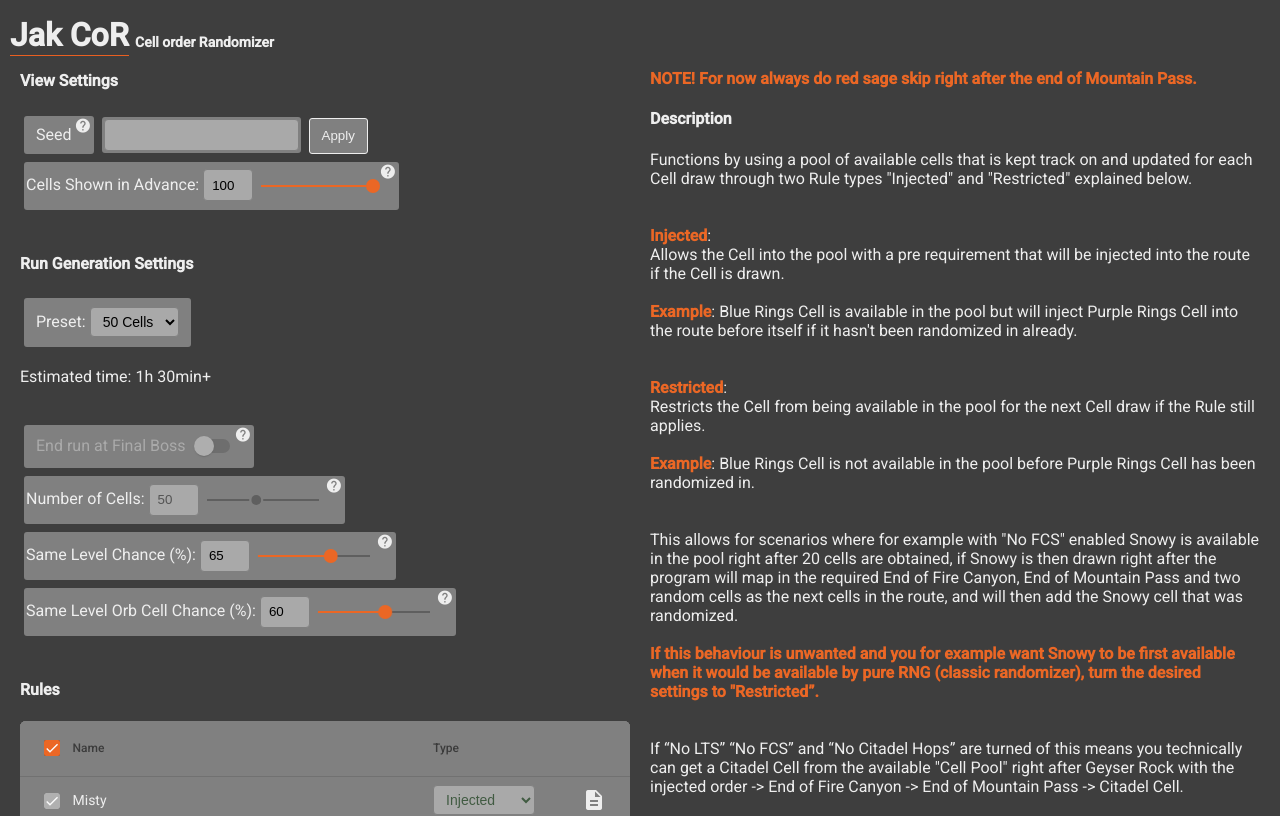
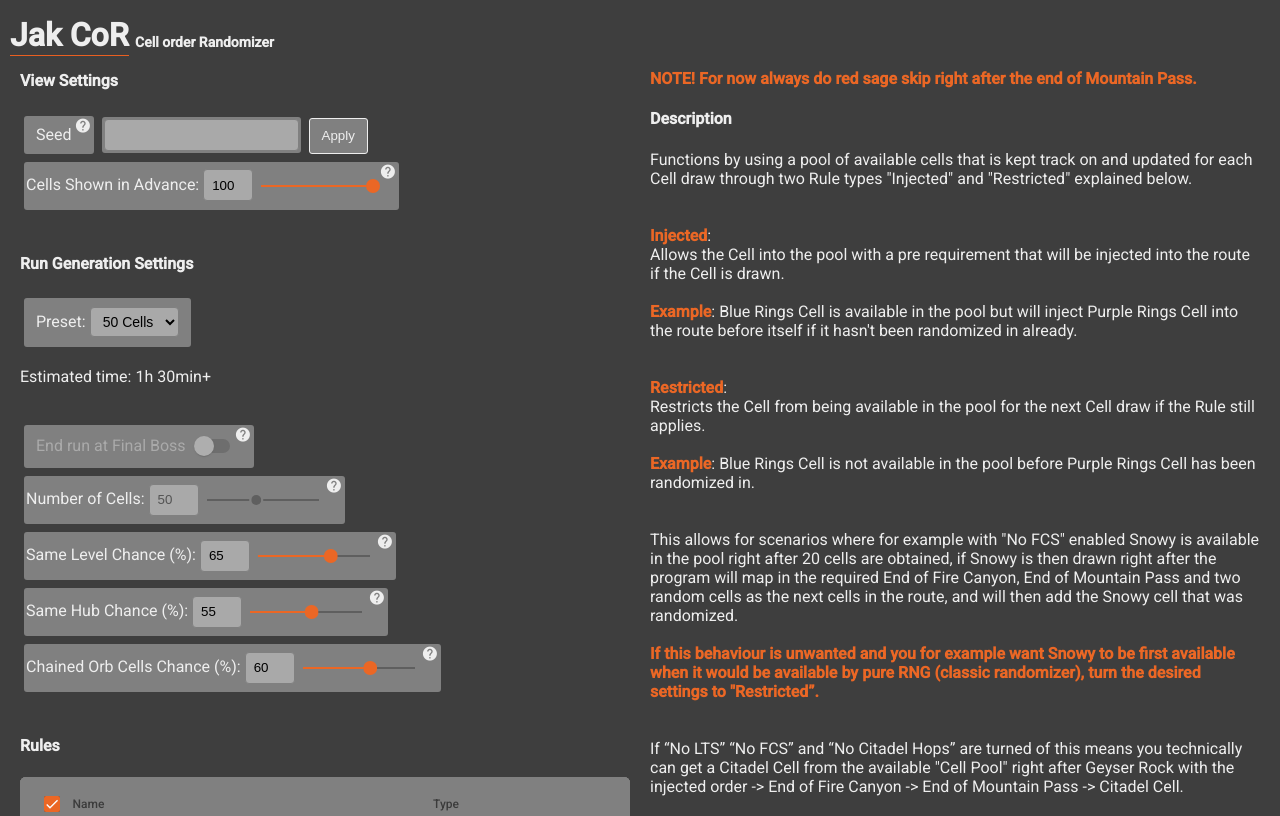
Before and after one commit to JoKronk/JakCoR, an Angular app: page / in a window 1280 px wide. Shown: the top 816 px of the page. Built offline with nearby package versions, Linux system fonts and the light colour scheme.

Commit message:
-Added same hub chance slider.

```diff
--- a/src/app/common/classes/preset.ts
+++ b/src/app/common/classes/preset.ts
@@ -77,6 +77,7 @@
         preset.randomizer.endAtFinalBoss = false;
         preset.randomizer.sameLevelPercent = 65;
         preset.randomizer.sameLevelPercentOrbCells = 60;
+        preset.randomizer.sameHubPercent = 55;
         preset.lockLevel = 2;
         return preset;
     }
@@ -88,6 +89,7 @@
         preset.randomizer.endAtFinalBoss = true;
         preset.randomizer.sameLevelPercent = 70;
         preset.randomizer.sameLevelPercentOrbCells = 60;
+        preset.randomizer.sameHubPercent = 55;
         preset.lockLevel = 1;
         return preset;
     }
@@ -99,6 +101,7 @@
         preset.randomizer.endAtFinalBoss = true;
         preset.randomizer.sameLevelPercent = 0;
         preset.randomizer.sameLevelPercentOrbCells = 0;
+        preset.randomizer.sameHubPercent = 0;
         preset.lockLevel = 3;
 
         preset.rules.find(x => x.id == 2).type = Rule.RestrictionType();
@@ -164,6 +167,7 @@
         preset.randomizer.endAtFinalBoss = true;
         preset.randomizer.sameLevelPercent = 75;
         preset.randomizer.sameLevelPercentOrbCells = 60;
+        preset.randomizer.sameHubPercent = 65;
         preset.lockLevel = 2;
         return preset;
     }
--- a/src/app/common/classes/randomizer.ts
+++ b/src/app/common/classes/randomizer.ts
@@ -10,6 +10,7 @@
     cellsShownInAdvance: number;
     sameLevelPercent: number;
     sameLevelPercentOrbCells: number;
+    sameHubPercent: number;
 
     seed: number;
     randomizeCompleted: boolean;
@@ -86,7 +87,7 @@
         }
 
         //get cell (gets given cell id EVEN IF IT'S NOT AVAILABLE IN POOL, else a randomized cell with level persistance percentage radomization)
-        const cellId: number = nextId ? nextId : this.getNextCellId(this.previousCell && this.randomizeIfSameLevel() ? this.previousCell.endLevel : null);
+        const cellId: number = nextId ? nextId : this.getNextCellId(this.previousCell && this.randomizeIfSameLevel() ? this.previousCell.endLevel : null, this.previousCell && this.randomizeIfSameHub() ? this.previousCell.hub : null);
         const cell = this.cells.find(x => x.id === cellId);
 
         //previous cell assigned here in case updateInjection inserts new cell
@@ -256,14 +257,21 @@
     }
 
     randomizeIfSameLevel(): boolean {
-        return this.mathRandom() < ((this.previousCell?.orbCost ? this.sameLevelPercentOrbCells :this.sameLevelPercent) / 100);
+        return this.mathRandom() < ((this.previousCell?.orbCost ? this.sameLevelPercentOrbCells : this.sameLevelPercent) / 100);
     }
 
-    getNextCellId(ensureLevel?: string): number {
+    randomizeIfSameHub(): boolean {
+        return this.mathRandom() < (this.sameHubPercent / 100);
+    }
+
+    getNextCellId(ensureLevel?: string, ensureHub?: number): number {
         if (this.consoleLogDebugText && ensureLevel)
             console.log("Same Level Randomized", ensureLevel);
 
-        const cellPool: Cell[] = ensureLevel ? (this.availableCellPool.filter(x => x.level === ensureLevel).length != 0 ? this.availableCellPool.filter(x => x.level === ensureLevel) : this.availableCellPool) : this.availableCellPool;
+        else if (this.consoleLogDebugText && ensureHub)
+                console.log("Same Hub Randomized", this.previousCell.cellNumber);
+
+        const cellPool: Cell[] = ensureLevel && this.availableCellPool.filter(x => x.level === ensureLevel).length != 0 ? this.availableCellPool.filter(x => x.level === ensureLevel) : ensureHub && this.availableCellPool.filter(x => x.hub === ensureHub).length != 0 ? this.availableCellPool.filter(x => x.hub === ensureHub) : this.availableCellPool;
         return cellPool[Math.floor(this.mathRandom() * cellPool.length)].id;
     }
 
@@ -345,7 +353,7 @@
             new Cell(64, 2, "Boggy", "Tether cell 4"),
             new Cell(65, 2, "Boggy", "Scout flies"),
             new Cell(66, 2, "Mountain Pass", "Klaww"),
-            new Cell(67, 2, "Mountain Pass", "Reach end (Red sage after)"),
+            new Cell(67, 2, "Mountain Pass", "Reach end (Red sage after)", null, "VC"),
             new Cell(68, 2, "Mountain Pass", "Secret cell"),
             new Cell(69, 2, "Mountain Pass", "Scout flies"),
             new Cell(70, 3, "VC", "Miners", 90),
--- a/src/app/random-cell/random-cell.component.html
+++ b/src/app/random-cell/random-cell.component.html
@@ -60,14 +60,21 @@
                     <div class="box box-slider box-input box-input-small">
                         <span>Same Level Chance (%): </span>
                         <input type="number" [disabled]="preset.lockLevel >= 3" [(ngModel)]="preset.randomizer.sameLevelPercent" min="0" max="100">
-                        <mat-slider [disabled]="preset.lockLevel >= 3" [(ngModel)]="preset.randomizer.sameLevelPercent" (input)="updateLevelPercent($event)" min="0" max="100" aria-label="percent"></mat-slider>
-                        <mat-icon class="box-tip" matTooltipPosition="after" matTooltip="Percentage chance for the next Cell to belong to the previous Cell's level. Radomises first if the level should be the same, then a cell from the level or a completely random cell. Set to 0 for Classic Randomizer.">help</mat-icon>
+                        <mat-slider [disabled]="preset.lockLevel >= 3" [(ngModel)]="preset.randomizer.sameLevelPercent" (input)="preset.randomizer.sameLevelPercent = $event.value" min="0" max="100" aria-label="percent"></mat-slider>
+                        <mat-icon class="box-tip" matTooltipPosition="after" matTooltip="Percentage chance for the next Cell to belong to the previous Cell's level. Radomizes first if the level should be the same, then randomizes the cell. Set to 0 for Classic Randomizer.">help</mat-icon>
                     </div>
                     <br />
                     <div class="box box-slider box-input box-input-small">
-                        <span>Same Level Orb Cell Chance (%): </span>
+                        <span>Same Hub Chance (%): </span>
+                        <input type="number" [disabled]="preset.lockLevel >= 3" [(ngModel)]="preset.randomizer.sameHubPercent" min="0" max="100">
+                        <mat-slider [disabled]="preset.lockLevel >= 3" [(ngModel)]="preset.randomizer.sameHubPercent" (input)="preset.randomizer.sameHubPercent = $event.value" min="0" max="100" aria-label="percent"></mat-slider>
+                        <mat-icon class="box-tip" matTooltipPosition="after" matTooltip="Percentage chance for the next Cell to belong to the previous Cell's hub. Radomizes first if the hub should be the same, then randomizes the cell. Set to 0 for Classic Randomizer.">help</mat-icon>
+                    </div>
+                    <br />
+                    <div class="box box-slider box-input box-input-small">
+                        <span>Chained Orb Cells Chance (%): </span>
                         <input type="number" [disabled]="preset.lockLevel >= 3" [(ngModel)]="preset.randomizer.sameLevelPercentOrbCells" min="0" max="100">
-                        <mat-slider [disabled]="preset.lockLevel >= 3" [(ngModel)]="preset.randomizer.sameLevelPercentOrbCells" (input)="updateOrbCellLevelPercent($event)" min="0" max="100" aria-label="percent"></mat-slider>
+                        <mat-slider [disabled]="preset.lockLevel >= 3" [(ngModel)]="preset.randomizer.sameLevelPercentOrbCells" (input)="preset.randomizer.sameLevelPercentOrbCells = $event.value" min="0" max="100" aria-label="percent"></mat-slider>
                         <mat-icon class="box-tip" matTooltipPosition="after" matTooltip="Same Level Chance but specific to cells with orb requirements to avoid (or enable) more crazy orb requirements.">help</mat-icon>
                     </div>
                 </div>
--- a/src/app/random-cell/random-cell.component.ts
+++ b/src/app/random-cell/random-cell.component.ts
@@ -101,6 +101,10 @@
     this.preset.randomizer.sameLevelPercent = event.value;
   }
 
+  updateHubPercent(event: MatSliderChange): void {
+    this.preset.randomizer.sameHubPercent = event.value;
+  }
+
   updateOrbCellLevelPercent(event: MatSliderChange): void {
     this.preset.randomizer.sameLevelPercentOrbCells = event.value;
   }
```
